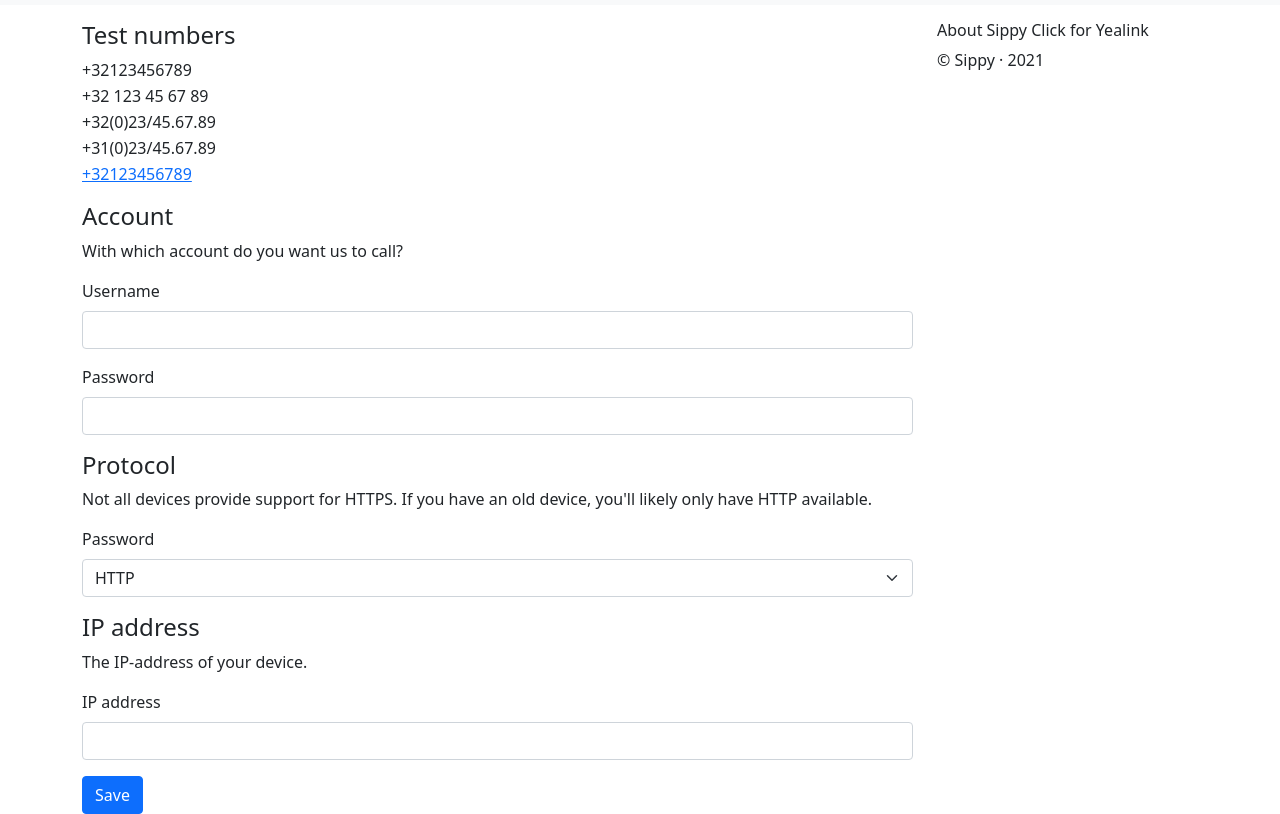
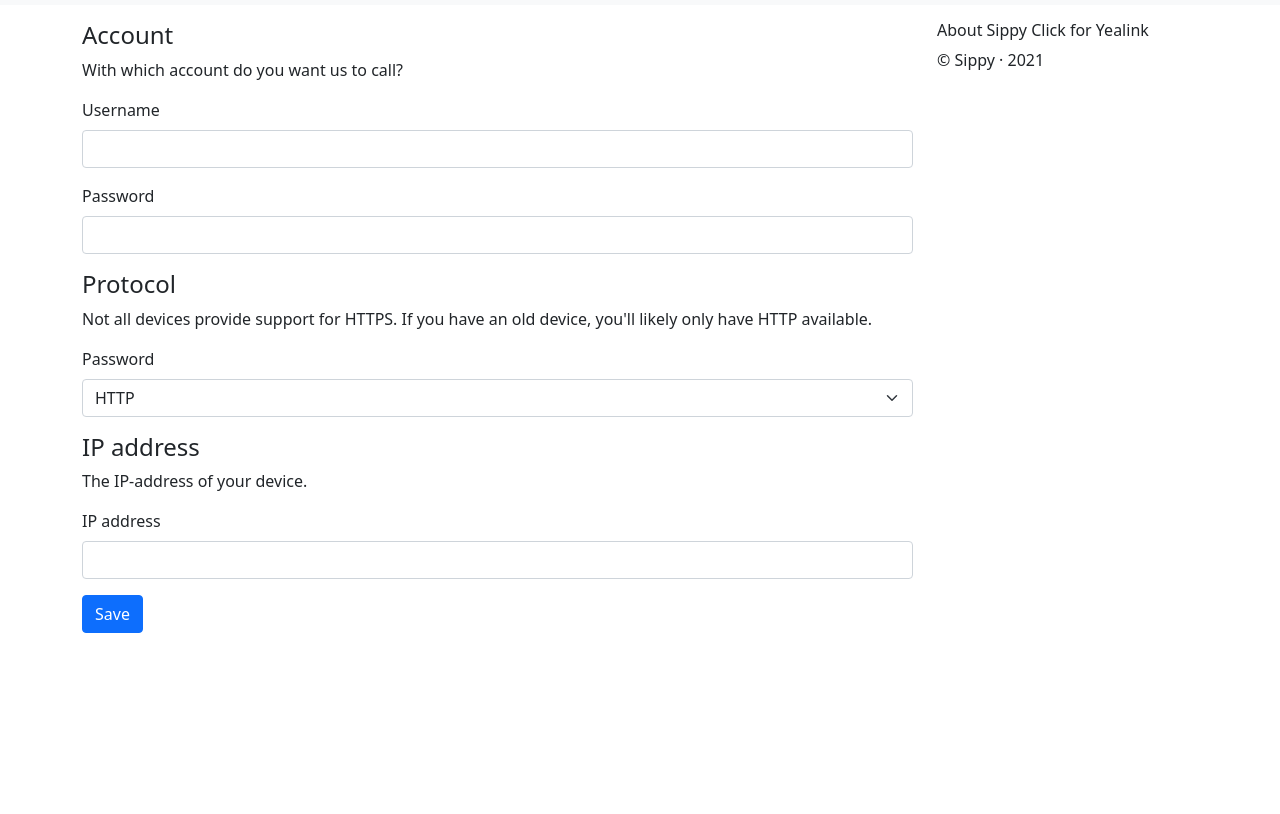
Before and after one commit to optimise-group/click-for-yealink, a browser extension: page source/settings/options.html in a window 1280 px wide. Shown: the part 51-865 px from the top of the page. After the commit the page ends 800 px from the top, so only its background shows below. Drawn offline with nearby package versions, Linux system fonts and the light colour scheme.

Commit message:
Remove test numbers from settings

```diff
--- a/source/settings/options.html
+++ b/source/settings/options.html
@@ -18,15 +18,6 @@
   <form id="options-form" class="container">
     <div class="row">
       <div class="col-12 col-md-9">
-        <section id="test-section" class="mt-3">
-          <h2 class="h4">Test numbers</h2>
-          <p style="margin-top: 2px; margin-bottom: 2px">+32123456789</p>
-          <p style="margin-top: 2px; margin-bottom: 2px">+32 123 45 67 89</p>
-          <p style="margin-top: 2px; margin-bottom: 2px">+32(0)23/45.67.89</p>
-          <p style="margin-top: 2px; margin-bottom: 2px">+31(0)23/45.67.89</p>
-          <p style="margin-top: 2px; margin-bottom: 2px"><a href="tel:+32123456789">+32123456789</a></p>
-        </section>
-
         <section id="http-section" class="mt-3">
           <h2 class="h4">Account</h2>
           <p>With which account do you want us to call?</p>
```
